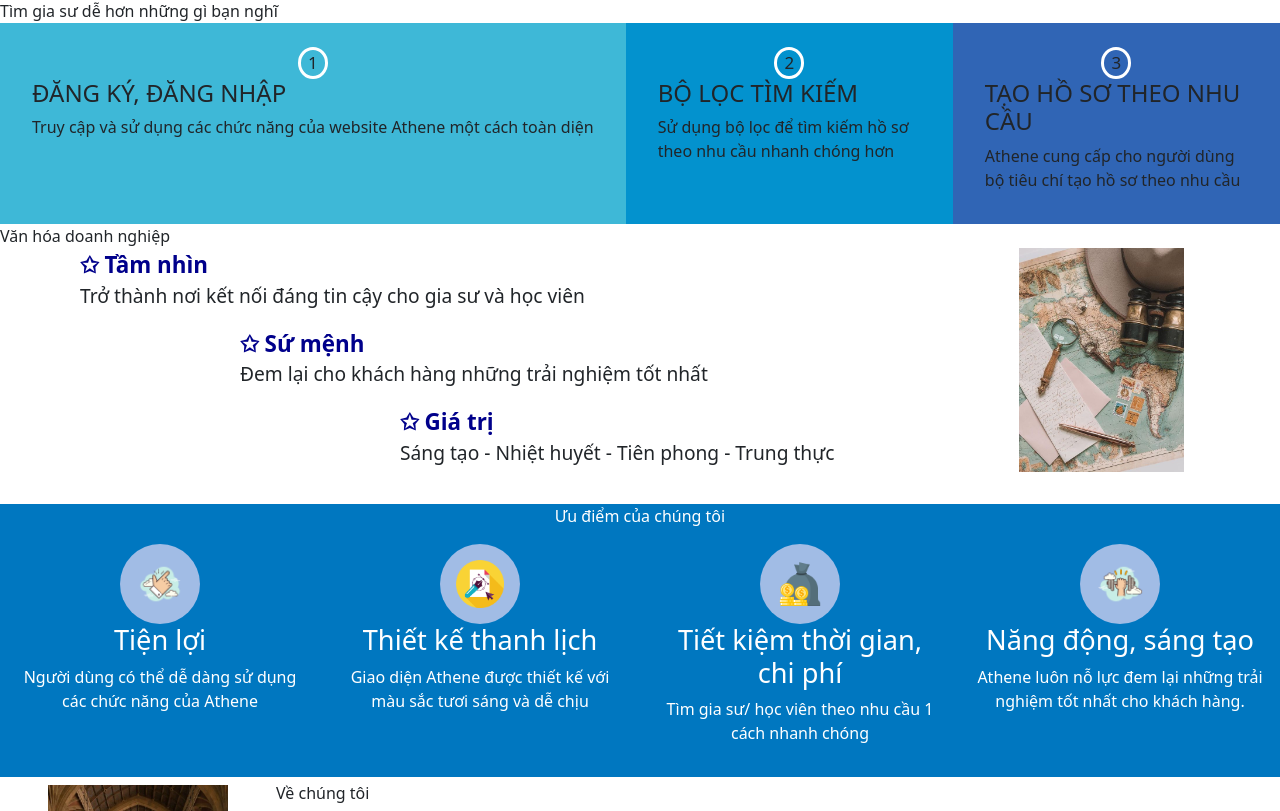
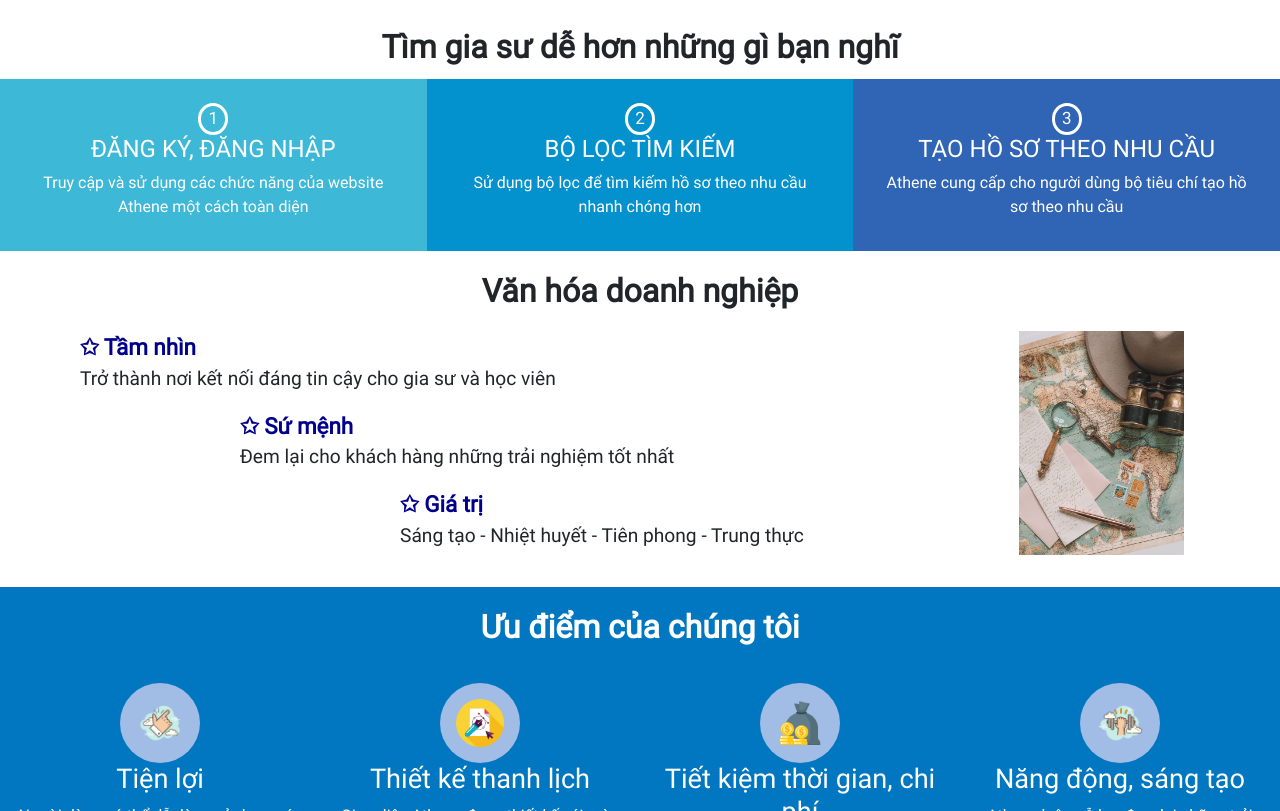
Before and after one commit to Nguyen063/AtheneProject, an Angular app: page /homepage in a window 1280 px wide. Shown: the part 1009-1820 px from the top of the page. Built offline with nearby package versions, Linux system fonts and the light colour scheme.

Commit message:
fix homepage

```diff
--- a/src/app/homepage/homepage.component.css
+++ b/src/app/homepage/homepage.component.css
@@ -34,13 +34,15 @@
 
 /* User flow CSS */
 
-
-/* .title {
-    text-align: center;
+.title {
     font-size: 2rem;
     font-weight: bold;
     margin: 1rem;
-} */
+}
+
+* {
+    font-family: 'Roboto';
+}
 
 
 /* .userflow-title {
@@ -53,7 +55,7 @@
 
 .user__item-left {
     background-color: #3EB8D7;
-    /* flex: 1; */
+    flex: 1;
 }
 
 .user__item-middle {
--- a/src/app/homepage/homepage.component.html
+++ b/src/app/homepage/homepage.component.html
@@ -45,9 +45,9 @@ fjs.parentNode.insertBefore(js, fjs); }(document, 'script', 'facebook-jssdk'));
       <span class="visually-hidden">Next</span>
     </button>
 </div>
-<div class="title">Tìm gia sư dễ hơn những gì bạn nghĩ</div>
-<div class="user-flow">
-    <div class="user__item-left inner-padding">
+<div class="title text-center mt-4 mb-2">Tìm gia sư dễ hơn những gì bạn nghĩ</div>
+<div class="user-flow text-white text-center">
+    <div class="user__item-left  inner-padding">
         <p class="number">1</p>
         <h4 class="userflow-title">ĐĂNG KÝ, ĐĂNG NHẬP</h4>
         <p>Truy cập và sử dụng các chức năng của website Athene một cách toàn diện</p>
@@ -64,7 +64,7 @@ fjs.parentNode.insertBefore(js, fjs); }(document, 'script', 'facebook-jssdk'));
     </div>
 </div>
 <!-- Our company content -->
-<div class="title">Văn hóa doanh nghiệp</div>
+<div class="title text-center">Văn hóa doanh nghiệp</div>
 <div class="our-company">
     <div class="company__item--left">
         <div id="vision">
@@ -84,7 +84,7 @@ fjs.parentNode.insertBefore(js, fjs); }(document, 'script', 'facebook-jssdk'));
 </div>
 <!-- Our strength content -->
 <div class="our-strength">
-    <div class="title">Ưu điểm của chúng tôi</div>
+    <div class="title text-center">Ưu điểm của chúng tôi</div>
     <div class="strength-content">
         <div class="strength__item--inside">
             <div class="strength-container">
@@ -131,7 +131,7 @@ fjs.parentNode.insertBefore(js, fjs); }(document, 'script', 'facebook-jssdk'));
         <img id="us-photo" src="assets/Images/HomePage/AboutUs.jpg">
     </div>
     <div class="us__item--right">
-        <div class="title" style="text-align: left;">Về chúng tôi</div>
+        <div class="title">Về chúng tôi</div>
         <p>Chào mừng bạn đến với <span>ATHENE – GIẢI PHÁP TÌM KIẾM GIA SƯ DỄ DÀNG</span> .
             <span>Athene</span> là một website hỗ trợ tìm kiếm gia sư trực tuyến trên địa bàn thành phố Hồ Chí Minh.
             <br>Chúng tôi - <span>Athene</span> luôn đặt chất lượng cũng như uy tín lên hàng đầu, tất cả vì sự hài lòng của bạn!
```
